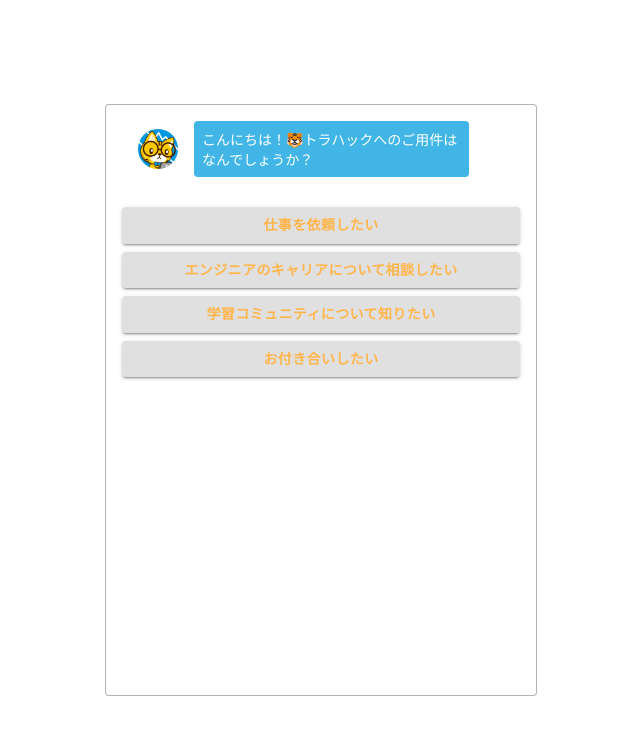
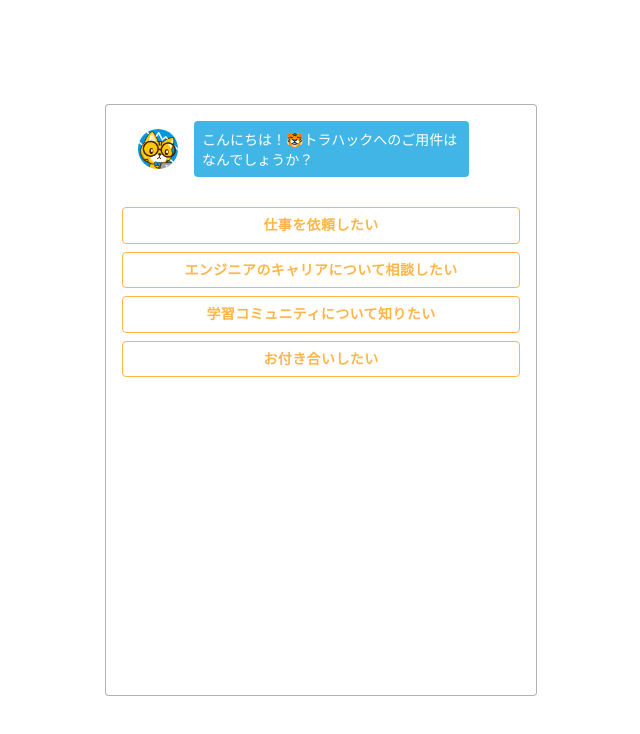
Before and after one commit to STOVE-Matsumoto/chatbot-demo, a React (Create React App) app: page / in a window 1280 px wide. Shown: the top 734 px of the page, without its empty margins (319-959 px from the left). Built offline with nearby package versions, Linux system fonts and the light colour scheme.

Commit message:
ボタンの色が外線になるようにvariantをoutlilnedに変更

```diff
--- a/src/components/Answer.jsx
+++ b/src/components/Answer.jsx
@@ -21,7 +21,7 @@ const Answer = (props) => {
   return (
     <Button
       className={classes.button}
-      variant="contained"
+      variant="outlined"
       onClick={() => props.select(props.content, props.nextId)}
     >
       {props.content}
```
